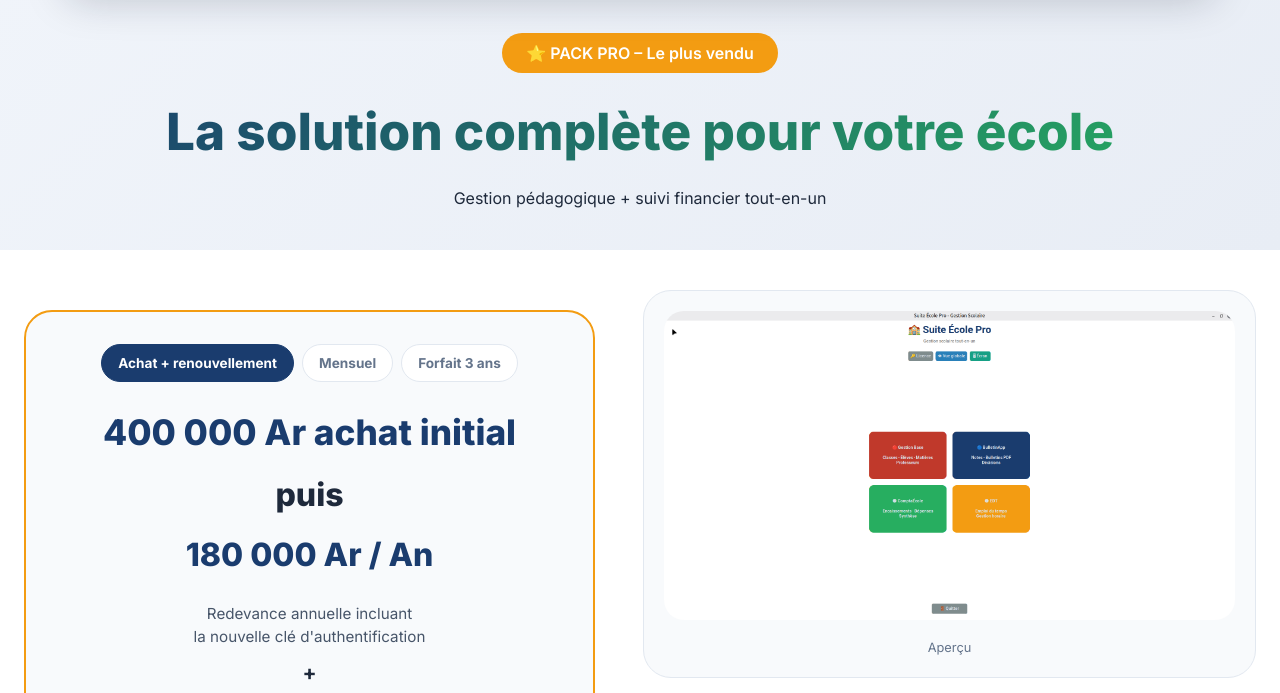
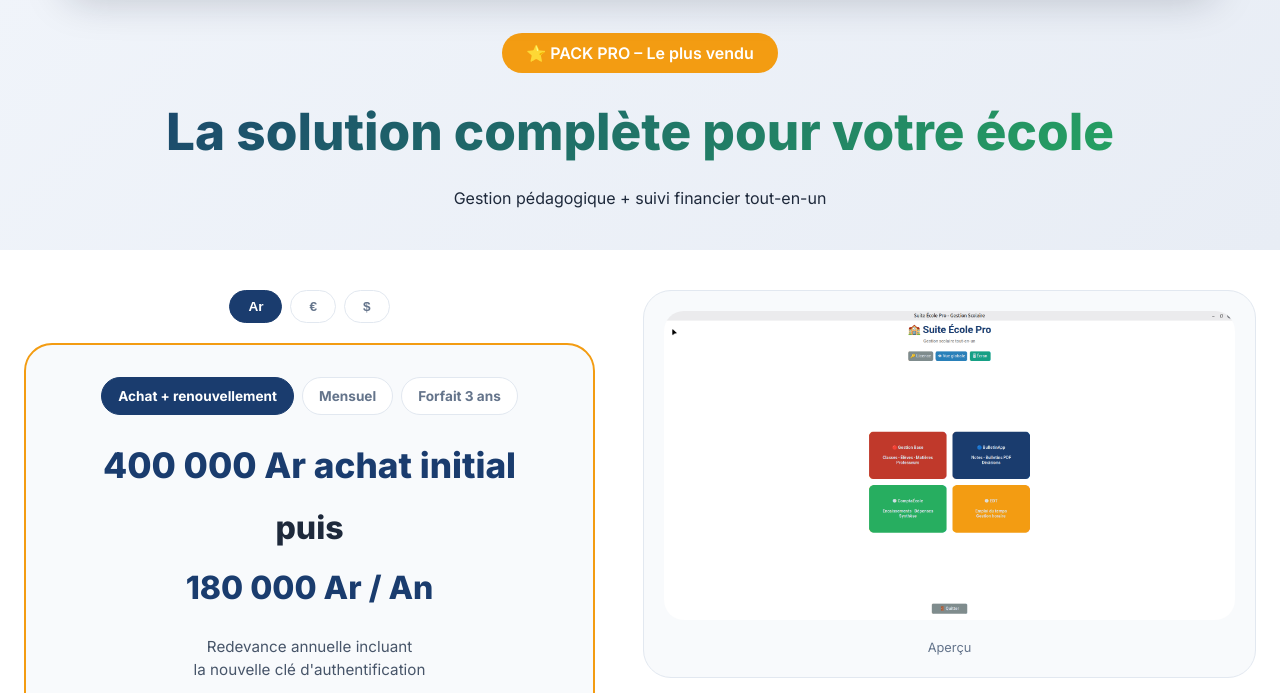
Before and after one commit to justtsoa-cloud/Monsite, a plain HTML site: page pro.html in a window 1280 px wide. Shown: the part 94-787 px from the top of the page. Drawn offline with Linux system fonts and the light colour scheme.

Commit message:
Sélecteur de monnaie Ariary/Euro/Dollar sur toutes les pages tarifs
Euro/Dollar n'affichent que la formule achat+renouvellement (pas de
mensuel ni de forfait 3 ans), avec une marge volontaire sur le taux de
change plutôt qu'une conversion stricte. Choix persisté en localStorage
pour rester cohérent entre les pages.

Co-Authored-By: Claude Sonnet 5 <noreply@anthropic.com>

```diff
--- /dev/null
+++ b/currency.js
@@ -0,0 +1,74 @@
+// Sélecteur de monnaie Ariary / Euro / Dollar, partagé par toutes les pages de prix.
+// Persisté en localStorage pour rester cohérent quand on navigue entre les pages.
+(function () {
+    var KEY = "suiteecole_currency";
+    var CURR = { Ar: { label: "Ar", attr: "data-ar" }, EUR: { label: "€", attr: "data-eur" }, USD: { label: "$", attr: "data-usd" } };
+
+    function getCurrency() {
+        try {
+            var v = localStorage.getItem(KEY);
+            return CURR[v] ? v : "Ar";
+        } catch (e) {
+            return "Ar";
+        }
+    }
+
+    function setCurrency(c) {
+        try { localStorage.setItem(KEY, c); } catch (e) {}
+        apply(c);
+    }
+
+    function apply(c) {
+        var attr = CURR[c].attr;
+        document.querySelectorAll("[data-ar]").forEach(function (el) {
+            var val = el.getAttribute(attr) || el.getAttribute("data-ar");
+            el.textContent = val;
+        });
+        document.querySelectorAll(".eur-usd-hide").forEach(function (el) {
+            el.style.display = (c === "Ar") ? "" : "none";
+        });
+        if (c !== "Ar") {
+            document.querySelectorAll('input[name="formule"]').forEach(function (r, i) {
+                if (i === 0) r.checked = true;
+            });
+        }
+        document.querySelectorAll(".curr-btn").forEach(function (btn) {
+            btn.classList.toggle("active", btn.getAttribute("data-curr") === c);
+        });
+    }
+
+    function injectStyle() {
+        var style = document.createElement("style");
+        style.textContent =
+            ".currency-switch{display:flex;justify-content:center;gap:8px;margin-bottom:18px;flex-wrap:wrap}" +
+            ".curr-btn{font-size:0.85rem;font-weight:700;padding:8px 18px;border-radius:999px;background:white;" +
+            "border:1.5px solid #e2e8f0;color:#64748b;cursor:pointer;transition:0.2s}" +
+            ".curr-btn:hover{border-color:#1A3C6E;color:#1A3C6E}" +
+            ".curr-btn.active{background:#1A3C6E;border-color:#1A3C6E;color:white}";
+        document.head.appendChild(style);
+    }
+
+    function mountSwitch() {
+        var mounts = document.querySelectorAll("[data-currency-mount]");
+        mounts.forEach(function (mount) {
+            var bar = document.createElement("div");
+            bar.className = "currency-switch";
+            Object.keys(CURR).forEach(function (c) {
+                var btn = document.createElement("button");
+                btn.type = "button";
+                btn.className = "curr-btn";
+                btn.setAttribute("data-curr", c);
+                btn.textContent = CURR[c].label;
+                btn.addEventListener("click", function () { setCurrency(c); });
+                bar.appendChild(btn);
+            });
+            mount.appendChild(bar);
+        });
+    }
+
+    document.addEventListener("DOMContentLoaded", function () {
+        injectStyle();
+        mountSwitch();
+        apply(getCurrency());
+    });
+})();
--- a/pro.html
+++ b/pro.html
@@ -233,19 +233,20 @@
 <section class="container">
     <div class="pack-content">
         <div class="pack-text">
+            <div data-currency-mount></div>
             <div class="price-card">
                 <input type="radio" name="formule" id="fb1" class="formula-radio" checked>
                 <input type="radio" name="formule" id="fb2" class="formula-radio">
                 <input type="radio" name="formule" id="fb3" class="formula-radio">
-                <div class="formula-tabs">
+                <div class="formula-tabs eur-usd-hide">
                     <label for="fb1">Achat + renouvellement</label>
                     <label for="fb2">Mensuel</label>
                     <label for="fb3">Forfait 3 ans</label>
                 </div>
                 <div class="formula-panel" id="panel-fb1">
-                    <div class="price-main">400 000 Ar achat initial</div>
+                    <div class="price-main"><span data-ar="400 000 Ar" data-eur="130 €" data-usd="120 $">400 000 Ar</span> achat initial</div>
                     <div class="plus-large">puis</div>
-                    <div class="price-year">180 000 Ar / An</div>
+                    <div class="price-year"><span data-ar="180 000 Ar" data-eur="55 €" data-usd="45 $">180 000 Ar</span> / An</div>
                     <div class="renewal-text">
                         Redevance annuelle incluant<br>
                         la nouvelle clé d'authentification
@@ -254,11 +255,11 @@
                     <div class="renewal-text" style="margin-top: 0;">mise à jour annuelle majeure</div>
                     <div class="formula-note">★ Notre formule recommandée, la plus avantageuse</div>
                 </div>
-                <div class="formula-panel" id="panel-fb2">
+                <div class="formula-panel eur-usd-hide" id="panel-fb2">
                     <div class="price-main">50 000 Ar / mois</div>
                     <div class="renewal-text">Paiement mensuel, sans engagement — résiliable à tout moment.</div>
                 </div>
-                <div class="formula-panel" id="panel-fb3">
+                <div class="formula-panel eur-usd-hide" id="panel-fb3">
                     <div class="price-main">1 150 000 Ar</div>
                     <div class="renewal-text">Zéro souci jusqu'à l'échéance : couvre l'installation et les 3 années suivantes (4 ans d'utilisation), sans redevance à régler entre-temps.</div>
                 </div>
@@ -397,5 +398,6 @@
 </script>
 <script data-goatcounter="https://ntsoa.goatcounter.com/count"
         async src="//gc.zgo.at/count.js"></script>
+<script src="currency.js"></script>
 </body>
 </html>
```
Also changed, not shown: basique.html (+7 -5 lines), business-fr.html (+6 -4 lines), business.html (+4 -2 lines), gestion.html (+7 -5 lines), online.html (+6 -4 lines), pedago-basique.html (+7 -5 lines), pedago-pro.html (+7 -5 lines), portail-parent.html (+4 -2 lines), premium.html (+7 -5 lines), pro-fr.html (+6 -4 lines).
